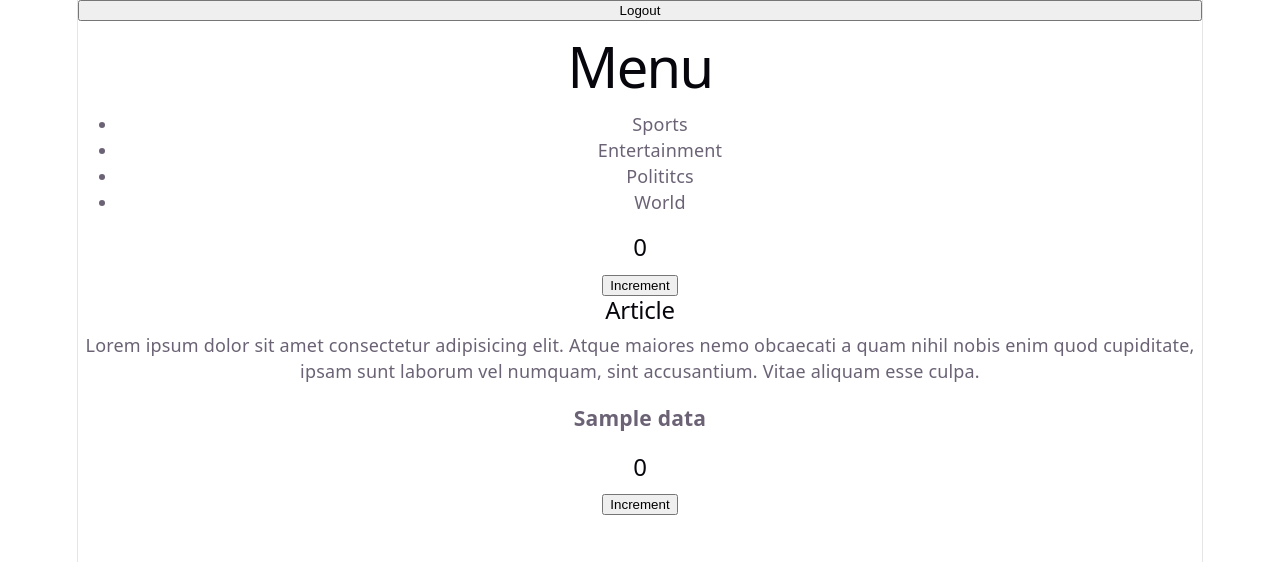
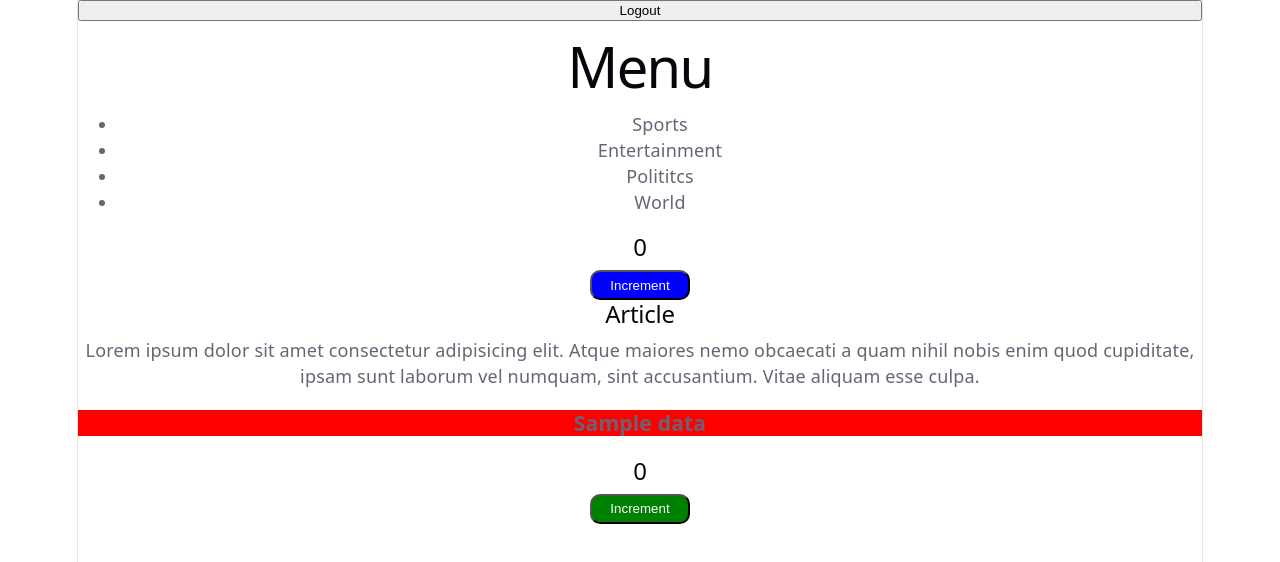
Before and after one commit to devendrakumarkr/Javascript_AIML_C, a React (Vite) app in the folder reactapp/: page / in a window 1280 px wide. Shown: the top 562 px of the page. Built offline with nearby package versions, Linux system fonts and the light colour scheme.

Commit message:
feat added module css

```diff
--- a/reactapp/src/component/Article.jsx
+++ b/reactapp/src/component/Article.jsx
@@ -1,4 +1,5 @@
 import React,{useState} from 'react'
+import ArtStyle from "../css/Article.module.css"
 
 function Article(props) {
     const[count,setCount]=useState(0)
@@ -13,9 +14,9 @@ function Article(props) {
     <div>
       <h2>Article</h2>
       <p>Lorem ipsum dolor sit amet consectetur adipisicing elit. Atque maiores nemo obcaecati a quam nihil nobis enim quod cupiditate, ipsam sunt laborum vel numquam, sint accusantium. Vitae aliquam esse culpa.</p>
-      <h3>{props.data}</h3>
+      <h3 style={{backgroundColor:"red"}}>{props.data}</h3>
       <h2>{count}</h2>
-      <button onClick={handleIncrement}>Increment</button>
+      <button className={ArtStyle.btn} onClick={handleIncrement}>Increment</button>
     </div>
   )
 }
--- a/reactapp/src/component/Menu.jsx
+++ b/reactapp/src/component/Menu.jsx
@@ -1,5 +1,8 @@
 import React ,{Component}from 'react'
 import { add as addition } from './utility'
+import style from "../css/Menu.module.css"
+// import ArtStyle from "../css/Article.module.css"
+
 // function Menu() {
 //     console.log(addition(3,4))
 //   return (
@@ -66,7 +69,7 @@ class Menu extends Component {
                     <li>World</li>
                 </ul>
                 <h2>{this.state.count}</h2>
-                <button onClick={this.handleIncrement}>Increment</button>
+                <button className={style.btn} onClick={this.handleIncrement}>Increment</button>
             </div>
         )
     }
--- /dev/null
+++ b/reactapp/src/css/Article.module.css
@@ -0,0 +1,7 @@
+.btn{
+    background-color: green;
+    color: white;
+    border-radius: 10px;
+    height: 30px;
+    width: 100px;
+}
--- /dev/null
+++ b/reactapp/src/css/Menu.module.css
@@ -0,0 +1,7 @@
+.btn{
+    background-color: blue;
+    color: white;
+    border-radius: 10px;
+    height: 30px;
+    width: 100px;
+}
```
